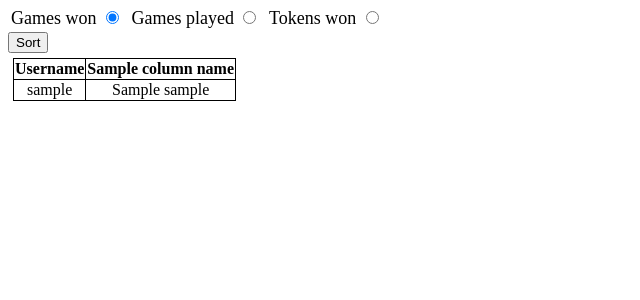
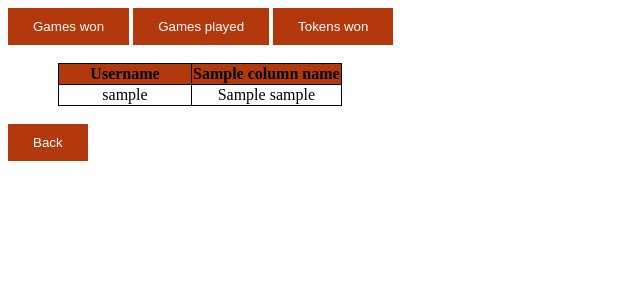
Before and after one commit to basioli-k/Ricochet-Robots, a PHP site: template view/stats.php in a window 1280 px wide. Shown: the top 300 px of the page, without its empty margins (0-640 px from the left). Run offline with PHP 8.4, Linux system fonts and the light colour scheme; the template is opened without the code that fills it: most values are stand-ins (such as "Sample title", 1, 10 or a date in 2020); some libraries are stand-ins or nearby versions.

Commit message:
Button/Tablica-CSS

```diff
--- a/controller/statsController.php
+++ b/controller/statsController.php
@@ -3,9 +3,8 @@
 class StatsController {
 
     function index(){
-
-        if(isset($_POST["sort_by"]))
-            $sort_by = $_POST["sort_by"];
+        if(isset($_POST["btn_stats"]))
+            $sort_by = $_POST["btn_stats"];
         else
             $sort_by = "games_won";
 
--- a/css/ricochet-robots.css
+++ b/css/ricochet-robots.css
@@ -80,26 +80,51 @@ i{
     list-style-type: none;
     margin: 3px;
     padding: 0;
-    font-size:large;
+    font-size: large;
 }
 
 .radio_stat_element{
     display: inline;
-    margin-right:5px;
+    margin-right: 5px;
 }
 
 .stat_table{
     border-collapse: collapse;
     text-align: center;
-    margin: 5px;
+    margin-left: 50px;
 }
 
 .stat_row{
 
 }
+.btn_group:after{
+    content: "";
+    clear: both;
+    display: table;
+}
+
+.btn_stats {
+    background-color: rgb(179, 57, 12);
+    border: 1px solid rgb(179, 57, 12);
+    color: white;
+    padding: 10px 24px;
+    cursor: pointer;
+}
+
+#back
+{
+
+}
+
+.btn_stats:hover{
+    background-color: rgb(160, 157, 157);
+}
 
 .stat_row_head{
     border: 1.5px solid black;
+    background-color: rgb(179, 57, 12);
+    color: black;
+    min-width: 130px;
 }
 
 .stat_row_data{
--- a/view/stats.php
+++ b/view/stats.php
@@ -3,7 +3,7 @@
 
 <form action="<?php echo __SITE_URL; ?>/index.php?rt=stats" method="post">
 
-<ul class="radio_stat">
+<!-- <ul class="radio_stat">
     <li class="radio_stat_element">
         <label for="sort_by"> Games won </label>
         <input type="radio" name="sort_by" value="games_won" checked>
@@ -17,9 +17,14 @@
         <input type="radio" name="sort_by" value="tokens_won">
     </li>
 </ul>
-<input type="submit" value="Sort">
+<input type="submit" value="Sort"> -->
+<div class="btn_group">
+    <button name="btn_stats" class="btn_stats" value="games_won">Games won</button>
+    <button name="btn_stats" class="btn_stats" value="games_played">Games played</button>
+    <button name="btn_stats" class="btn_stats" value="tokens_won">Tokens won</button>
+</div>
 </form>
-
+<br>
 <table class= "stat_table">
     <tr class="stat_row">
         <th class="stat_row_head"> Username </th>
@@ -31,6 +36,10 @@
         }
     ?>
 </table>
+<br>
+<form action=" <?php echo __SITE_URL ?>/index.php" method="get">
+    <button class="btn_stats" id="back" value="Back">Back</button>
+</form>
 
 
 <?php require_once __SITE_PATH . "/view/_footer.php";?>
```
Also changed, not shown: view/gameplay.php (+7 -0 lines).
